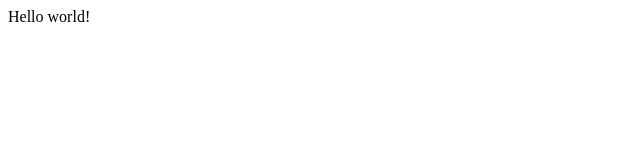
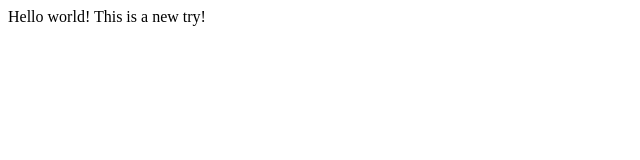
Before and after one commit to AkalyaKS/practise2.com, a plain HTML site: page index.html in a window 1280 px wide. Shown: the whole page, without its empty margins (0-640 px from the left). Drawn offline with Linux system fonts and the light colour scheme.

Commit message:
update : body message

```diff
--- a/index.html
+++ b/index.html
@@ -8,6 +8,7 @@
 </head>
 <body>
     Hello world!
+    This is a new try!
 
 </body>
 </html>
```
